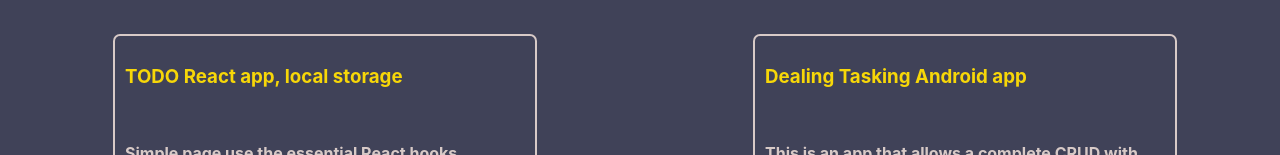
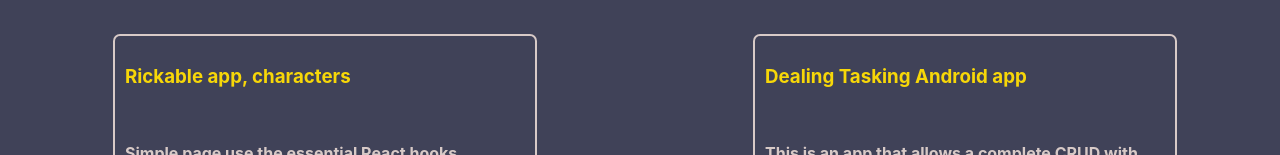
Before and after one commit to jose827corrza/jose827corrza-v1.github.io, a React (Create React App) app: page /projects in a window 1280 px wide. Shown: the part 782-937 px from the top of the page. Built offline with nearby package versions, Linux system fonts and the light colour scheme.

Commit message:
Minor name error of one project solved

```diff
--- a/src/containers/ProjectList.jsx
+++ b/src/containers/ProjectList.jsx
@@ -66,7 +66,7 @@
   },
   {
     Id: 5,
-    Name: "TODO React app, local storage",
+    Name: "Rickable app, characters",
     Description:
       `Simple page use the essential React hooks. Consumes a Rick and Morty API to request the information showed`,
     Languages: ["Javascript", "React", "Tailwind"],
```
